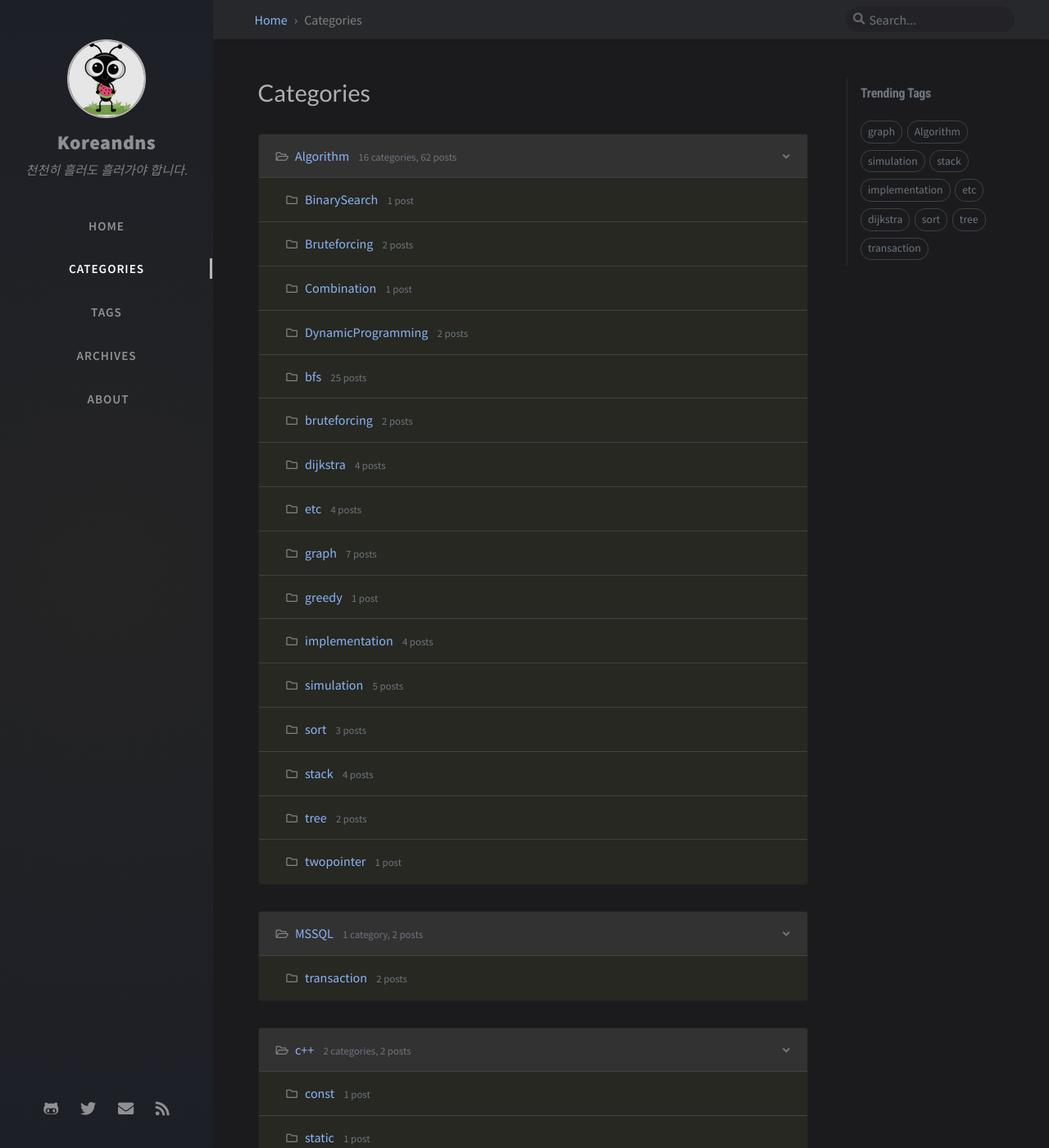
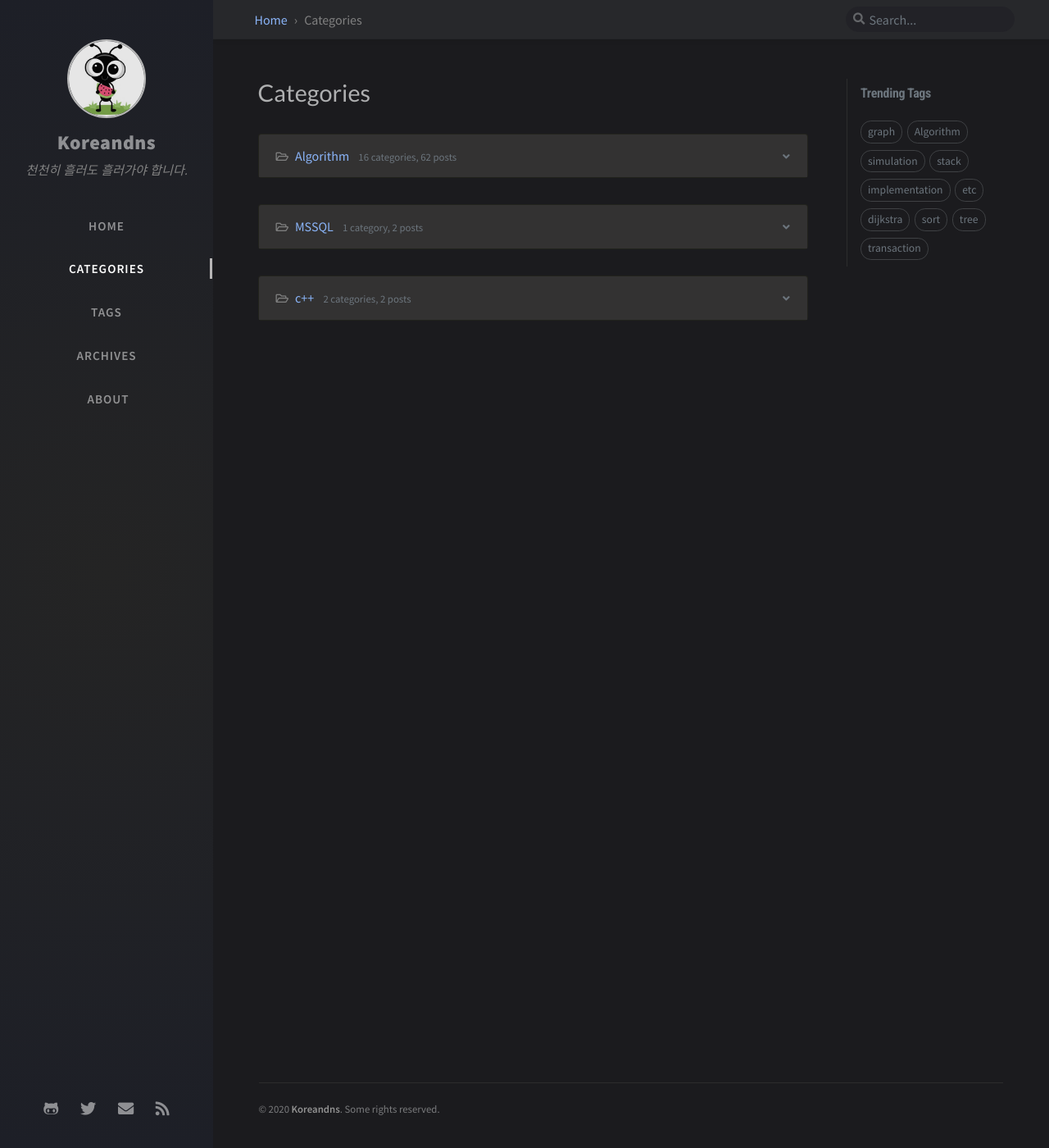
Before and after one commit to KoreanDNS/koreandns.github.io, a Jekyll site: the page built from tabs/categories.md, in a window 1280 px wide and 1400 px high. Shown: the whole window at 82% size. Built offline with Jekyll 4.4.1, drawn with Linux system fonts in a browser that asks for light colours; nearby versions of some CDN libraries; comment, search, counter and statistics services are not loaded.

Commit message:
no message

```diff
--- a/tabs/categories.md
+++ b/tabs/categories.md
@@ -59,12 +59,11 @@ title: Categories
         <i class="fas fa-fw fa-angle-right disabled"></i>
         {% endif %}
       </a>
-
     </div> <!-- .card-header -->
 
     <!-- Sub-categories -->
     {% if sub_categories_size > 0 %}
-    <div id="l_{{ category_name }}" class="collapse show" aria-expanded="true">
+    <div id="l_{{ category_name }}" class="collapse" aria-expanded="true">
       <ul class="list-group">
         {% for sub_category in sub_categories %}
         <li class="list-group-item">
```
